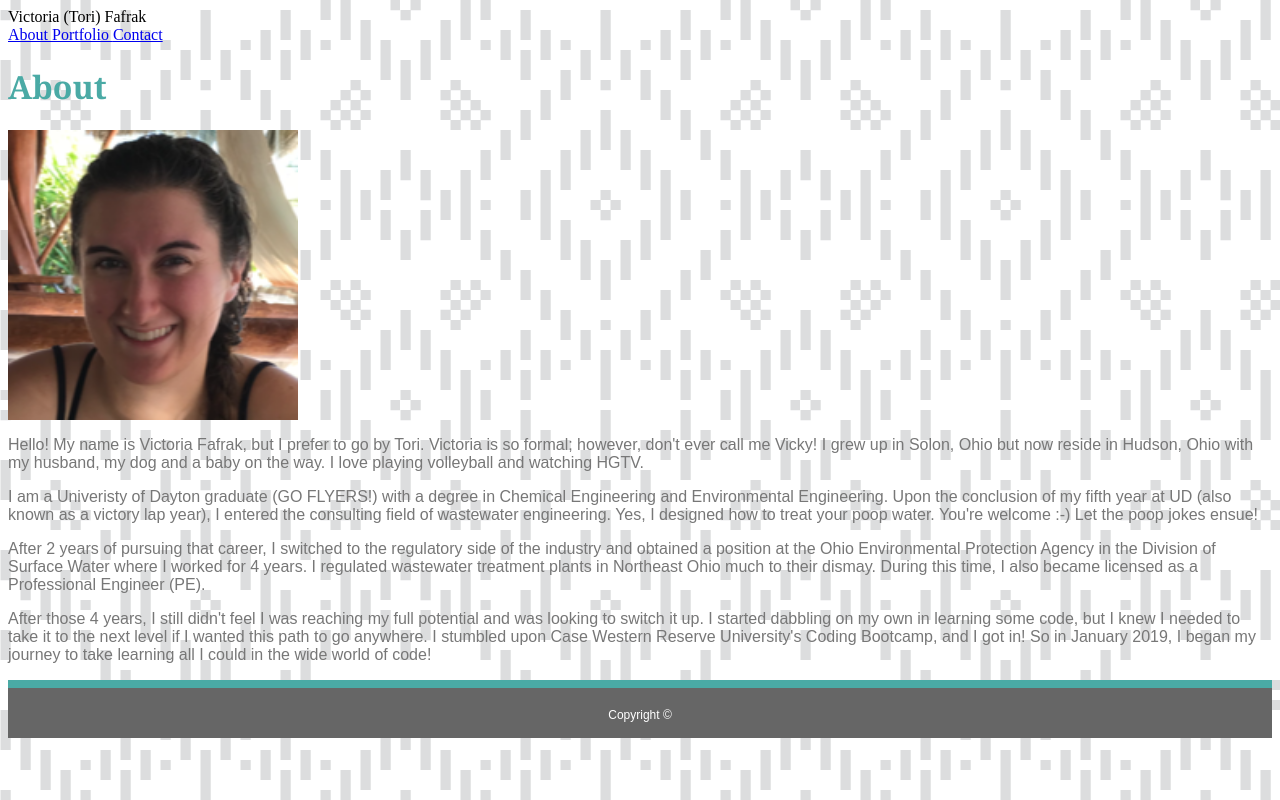
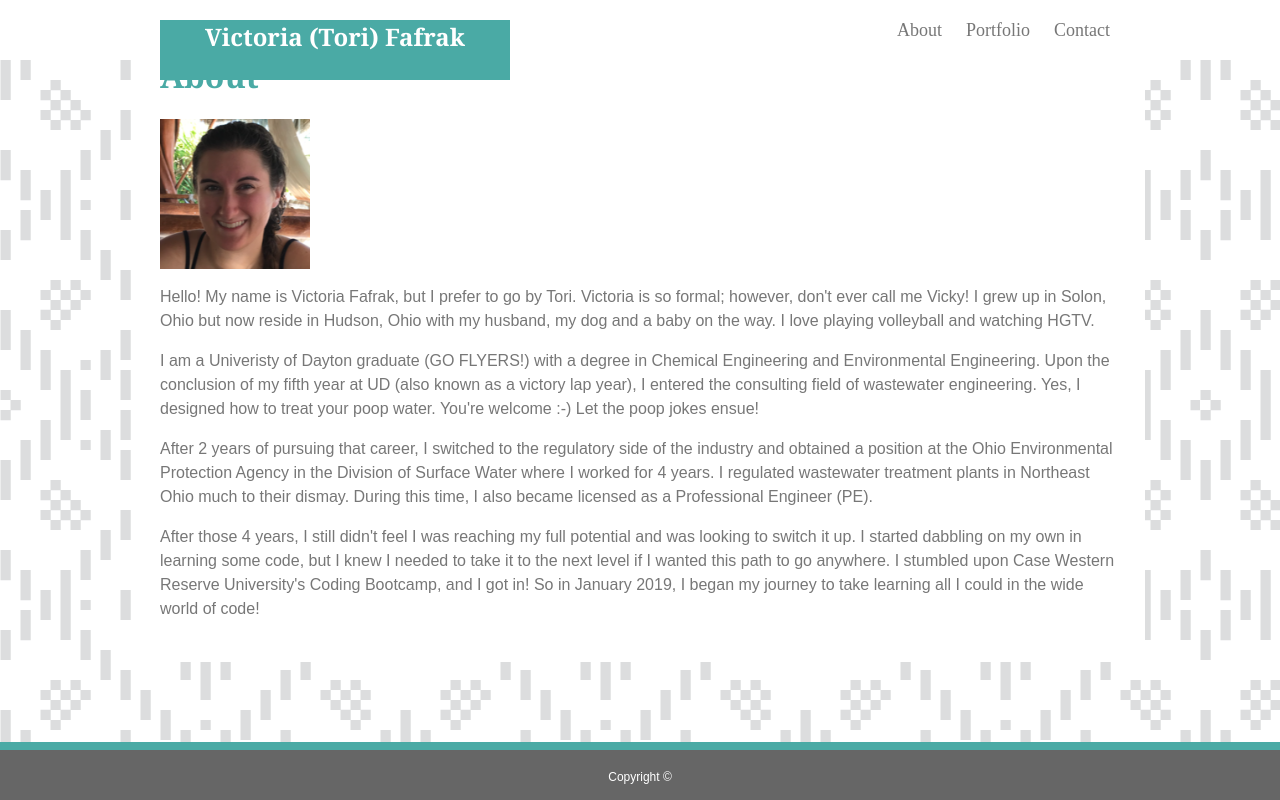
Before and after one commit to mrsfafrak/Basic-Portfolio, a plain HTML site: page index.html in a window 1280 px wide. Drawn offline with Linux system fonts and the light colour scheme.

Commit message:
work on header formatting

```diff
--- a/assets/css/style.css
+++ b/assets/css/style.css
@@ -1,8 +1,10 @@
 
 p {
     font-family:'Arial', 'Helvetica Neue', Helvetica, sans-serif;
-    color: #777777
+    color: #777777;
+    line-height: 150%;
 }
+
 h1{
     font-family: 'Georgia', Times, 'Times New Roman', serif;
     color: #4aaaa5;
@@ -11,53 +13,119 @@ h1{
     background-color:#4aaaa5;
     border-color: #cccccc;
     color: #ffffff;
-    height: 40px;
-    width: 290px;
+    height: 60px;
+    width: 350px;
     text-align: center;
     font-family: 'Georgia', Times, 'Times New Roman', serif;
     font-display: bold;
-    padding-top: 10px;
     font-size: 24px;
+}
+nav{
+    width: 960px;
+    margin: 0 auto;
+}
+.navright{
+    float:right;
+    margin-top: 20px;
+    margin-bottom: 20px;
+}
+.navleft{
+    float: left;
 }
 footer{
     background-color:#666666;
     border-top: 8px solid #4aaaa5;
-    width: auto;
+    width: 100%;
     text-align: center;
     color: #ffffff;
     font-family:'Arial', 'Helvetica Neue', Helvetica, sans-serif;
     font-size: 12px;
     height: 30px;
     padding-top: 20px;
-    position: sticky;
+    position: fixed;
     bottom: 0;
+    left: 0
 }
 body{
     background-image: url("../images/folk-pattern.png");
     background-image: repeat;
 }
 img{
-    width: 290px;
-    height: 200 px;
-    margin: 30px, 20px, 30px, 20px;
+    width: 200px;
+    height: 150px;
+    margin: 50px, 50px;
 }
 
 .menu{
-    color: gray;
+    color: #777777;
     text-decoration: none;
     font-size: 18px;
     margin-right: 10px;
     margin-left: 10px;
-    float; right;
 }
+/* .menu2{
+    color: #777777;
+    font-size: 18px;
+    float: left;
+} */
 .top-section{
-    width: auto;
+    width: 100%;
     background: #ffffff;
+    height: 60px;
+    position: fixed;
+    top: 0;
+    left: 0;
+    right: 0;
 }
 
-.second-section{
+.portfolio-section{
     width: 960px;
     background: #ffffff;
     border-color: #dddddd;
-
+    margin: 0 auto;
+    padding: 25px;
 }
+.profilepic{
+    height: 150px;
+    width: 150px;
+}
+.profile-section{
+    width: 960px;
+    background: #ffffff;
+    border-color: #dddddd;
+    padding: 25px;
+    margin: 0 auto;
+    border-color: #dddddd;
+}
+.contact-section{
+    width: 960px;
+    background: #ffffff;
+    border-color: #dddddd;
+    padding: 25px;
+    margin: 0 auto;
+    border-color: #dddddd;
+}
+form{
+    font-family:'Arial', 'Helvetica Neue', Helvetica, sans-serif;
+    color: #777777;
+    line-height: 150%;
+}
+.formspec1{
+    width: 960px;
+    height: 25px;
+}
+.formspec2{
+    width: 960px;
+    height: 200px;
+}
+.formsubmit{
+    font-family:'Arial', 'Helvetica Neue', Helvetica, sans-serif;
+    color: #ffffff;
+    line-height: 150%;
+    background: #4aaaa5;
+    margin-top: 15px;
+    padding: 5px, 10px;
+    height: 30px;
+    width: 100px;
+    font-size: 15px;
+}
--- a/index.html
+++ b/index.html
@@ -1,31 +1,53 @@
 <!DOCTYPE <!DOCTYPE html>
 <html>
+
 <head>
     <meta charset="utf-8" />
     <title>Index</title>
     <link rel="stylesheet" type="text/css" href="assets/css/style.css">
 </head>
+
 <body>
-    <header>
-        Victoria (Tori) Fafrak
-        <nav>
-            <a href = "index.html" > About </a>
-            <a href = "portfolio.html"> Portfolio </a>
-            <a href = "contact.html"> Contact </a>
-        </nav>
-    </header>
+    <div class="top-section">
+        <header>
+            <nav>
+                <div class="navleft">
+                    <h1 class="name">Victoria (Tori) Fafrak</h1>
+                </div>
+                <div class="navright">
+                    <a class="menu" href="index.html"> About</a>
+                    <!-- <p class="menu2">|</p> -->
+                    <a class="menu" href="portfolio.html">Portfolio</a>
+                    <!-- <p class="menu2">|</p> -->
+                    <a class="menu" href="contact.html">Contact </a>
+                </div>
+            </nav>
+        </header>
+    </div>
+    <div class="profile-section">
+        <h1>About</h1>
+        <img class="profilepic" src="assets/images/picture.png" alt="profile pic">
 
-    <h1>About</h1>
-        <img src = "assets/images/picture.png" alt = "profile pic">
-        <div>
-        <p>Hello! My name is Victoria Fafrak, but I prefer to go by Tori. Victoria is so formal; however, don't ever call me Vicky! I grew up in Solon, Ohio but now reside in Hudson, Ohio with my husband, my dog and a baby on the way. I love playing volleyball and watching HGTV. </p>
-        <p>I am a Univeristy of Dayton graduate (GO FLYERS!) with a degree in Chemical Engineering and Environmental Engineering. Upon the conclusion of my fifth year at UD (also known as a victory lap year), I entered the consulting field of wastewater engineering. Yes, I designed how to treat your poop water. You're welcome :-) Let the poop jokes ensue!</p>
-        <p>After 2 years of pursuing that career, I switched to the regulatory side of the industry and obtained a position at the Ohio Environmental Protection Agency in the Division of Surface Water where I worked for 4 years. I regulated wastewater treatment plants in Northeast Ohio much to their dismay. During this time, I also became licensed as a Professional Engineer (PE).</p>
-        <p>After those 4 years, I still didn't feel I was reaching my full potential and was looking to switch it up. I started dabbling on my own in learning some code, but I knew I needed to take it to the next level if I wanted this path to go anywhere. I stumbled upon Case Western Reserve University's Coding Bootcamp, and I got in! So in January 2019, I began my journey to take learning all I could in the wide world of code!</p>
-        </div>
+        <p>Hello! My name is Victoria Fafrak, but I prefer to go by Tori. Victoria is so formal; however, don't ever
+            call me Vicky! I grew up in Solon, Ohio but now reside in Hudson, Ohio with my husband, my dog and a baby
+            on the way. I love playing volleyball and watching HGTV. </p>
+        <p>I am a Univeristy of Dayton graduate (GO FLYERS!) with a degree in Chemical Engineering and Environmental
+            Engineering. Upon the conclusion of my fifth year at UD (also known as a victory lap year), I entered the
+            consulting field of wastewater engineering. Yes, I designed how to treat your poop water. You're welcome
+            :-) Let the poop jokes ensue!</p>
+        <p>After 2 years of pursuing that career, I switched to the regulatory side of the industry and obtained a
+            position at the Ohio Environmental Protection Agency in the Division of Surface Water where I worked for 4
+            years. I regulated wastewater treatment plants in Northeast Ohio much to their dismay. During this time, I
+            also became licensed as a Professional Engineer (PE).</p>
+        <p>After those 4 years, I still didn't feel I was reaching my full potential and was looking to switch it up. I
+            started dabbling on my own in learning some code, but I knew I needed to take it to the next level if I
+            wanted this path to go anywhere. I stumbled upon Case Western Reserve University's Coding Bootcamp, and I
+            got in! So in January 2019, I began my journey to take learning all I could in the wide world of code!</p>
 
+    </div>
     <footer>
         Copyright ©
     </footer>
 </body>
+
 </html>
```
Also changed, not shown: contact.html (+21 -13 lines), portfolio.html (+32 -14 lines).
